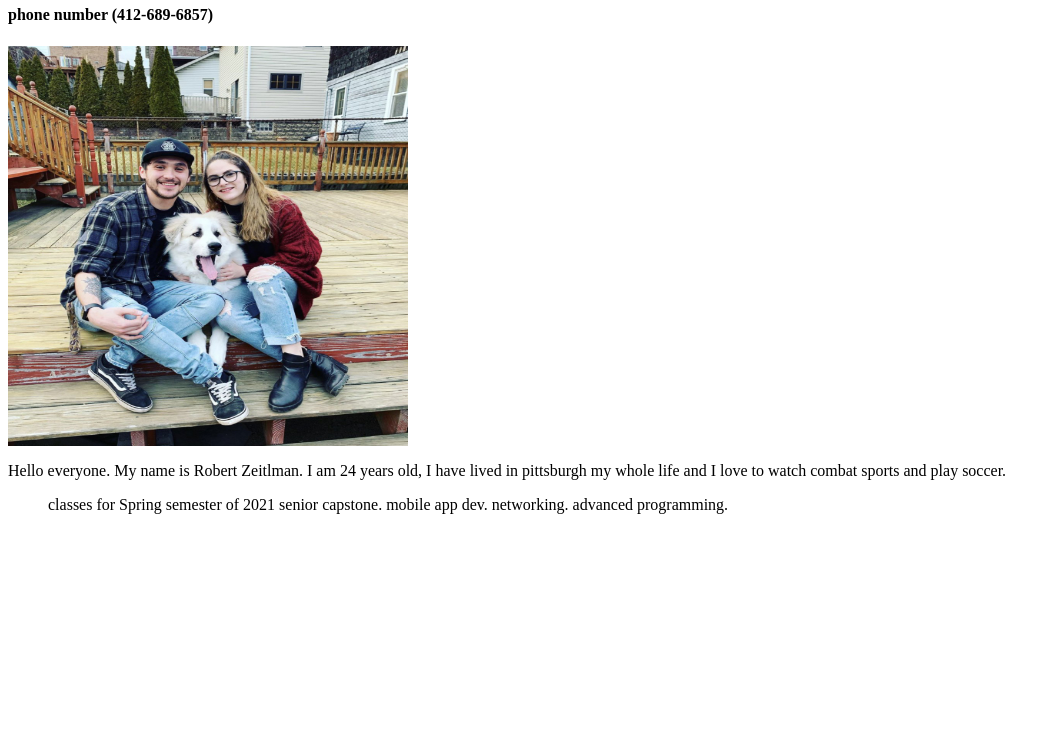
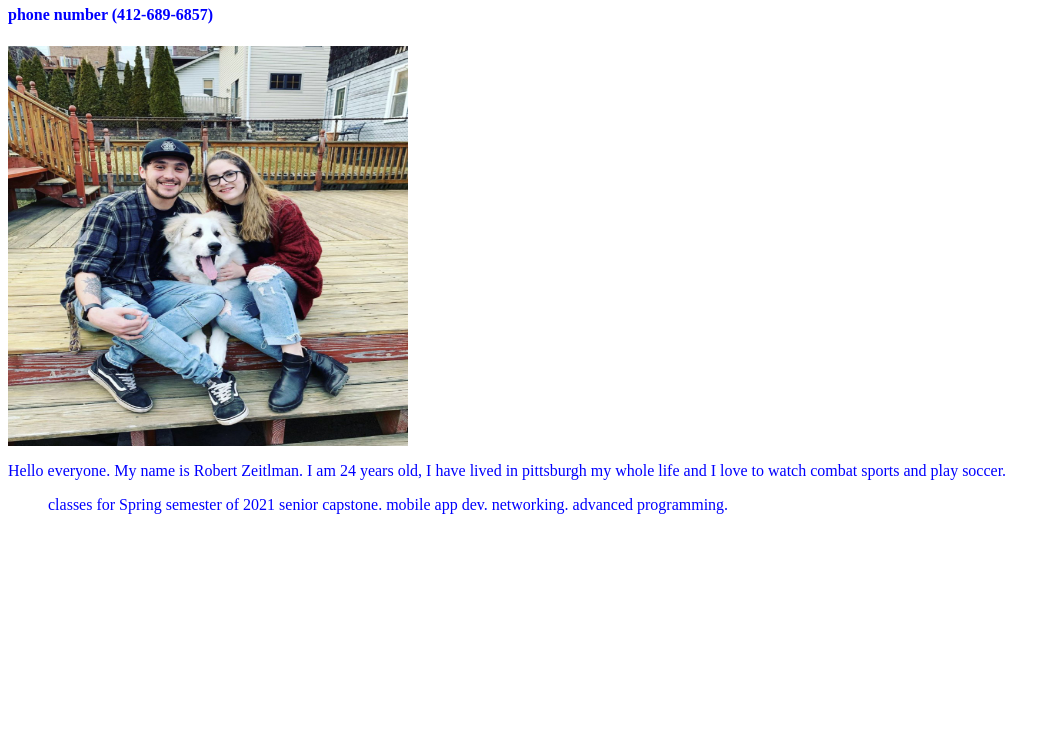
Before and after one commit to ZeitlmanPPU/MyfirstHTML, a plain HTML site: page index.html in a window 1280 px wide. Shown: the part 60-800 px from the top of the page, without its empty margins (0-1060 px from the left). Drawn offline with Linux system fonts and the light colour scheme.

Commit message:
second update

```diff
--- a/index.html
+++ b/index.html
@@ -1,12 +1,22 @@
+
 <html>
 <title> Robert Frank Zeitlman </title>
 <body>
+
+  <style>
+    body{
+      color: blue;
+    }
+
+    </style>
+
     <h1> Robert Frank Zeitlman</h1>
+
     <h4>phone number (412-689-6857)</h4>
     <img src="profile_pic.jpg" style= "width:400px; height:400px;" />
     <p>
     Hello everyone. My name is Robert Zeitlman. I am 24 years old, I have lived in pittsburgh my whole life and I love to watch combat sports and play soccer.
-    </p>
+  </p>
 
     <ul>
       classes for Spring semester of 2021
```
